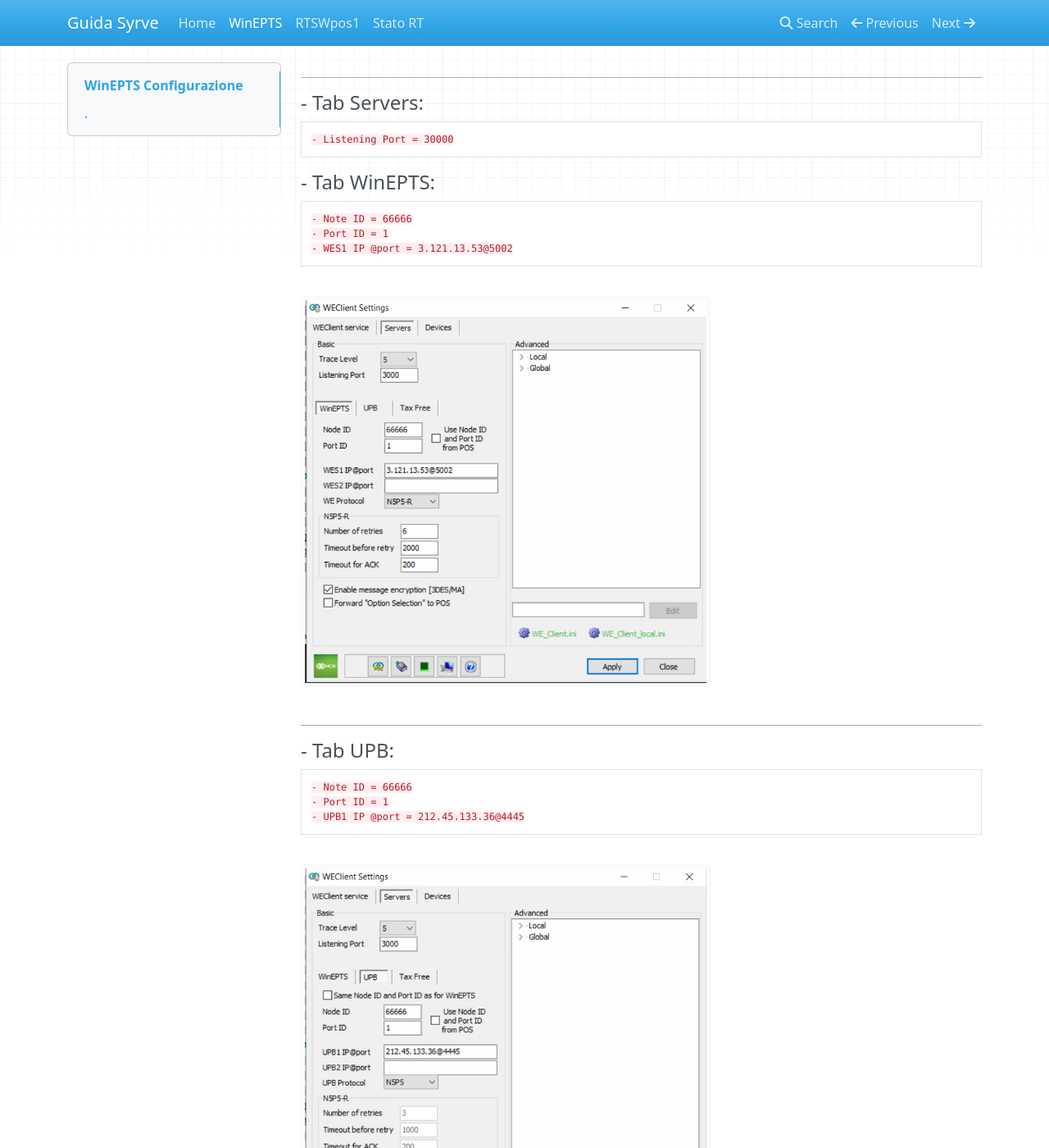
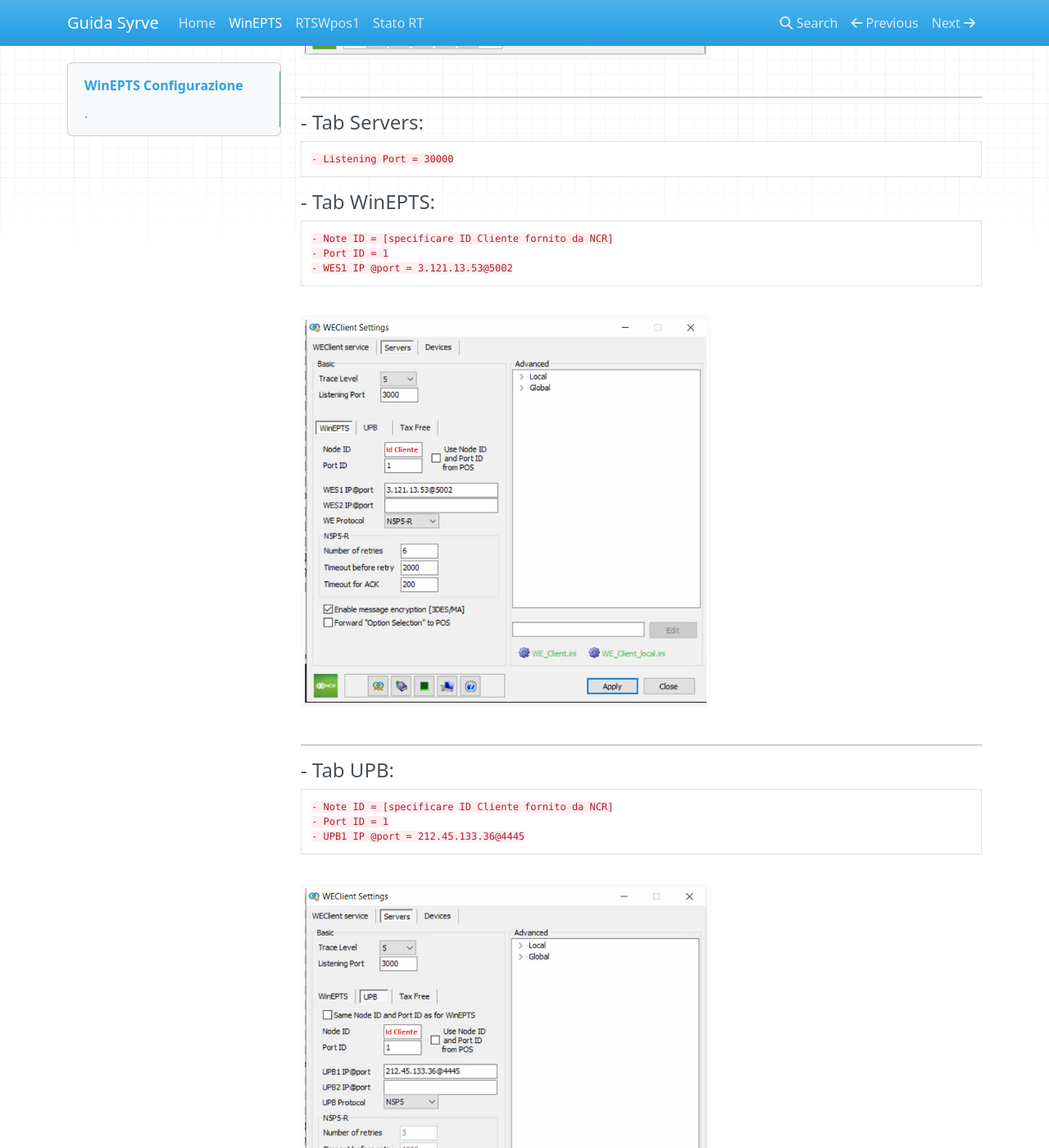
Before and after one commit to lucacorba/guida, an MkDocs documentation site: the page built from docs/winepts.md, in a window 1280 px wide and 1400 px high, scrolled down 827 px. Shown: the whole window at 82% size. Built offline with MkDocs 1.6.1, drawn with Linux system fonts in a browser that asks for light colours; nearby versions of some CDN libraries; some of the changed text lies outside the part shown.

Commit message:
UPDATE IMMAGINI

```diff
--- a/docs/winepts.md
+++ b/docs/winepts.md
@@ -19,7 +20,7 @@
 #### - Tab Servers:
     - Listening Port = 30000
 #### - Tab WinEPTS:
-    - Note ID = 66666
+    - Note ID = [specificare ID Cliente fornito da NCR]
     - Port ID = 1
     - WES1 IP @port = 3.121.13.53@5002
 
@@ -29,7 +30,7 @@
  ----------------------
 
 #### - Tab UPB:
-    - Note ID = 66666
+    - Note ID = [specificare ID Cliente fornito da NCR]
     - Port ID = 1
     - UPB1 IP @port = 212.45.133.36@4445
 
```
Also changed, not shown: other parts of docs/winepts.md (+3 -2 lines), site/img/WEClient_2.PNG, site/img/WEClient_3.PNG.
